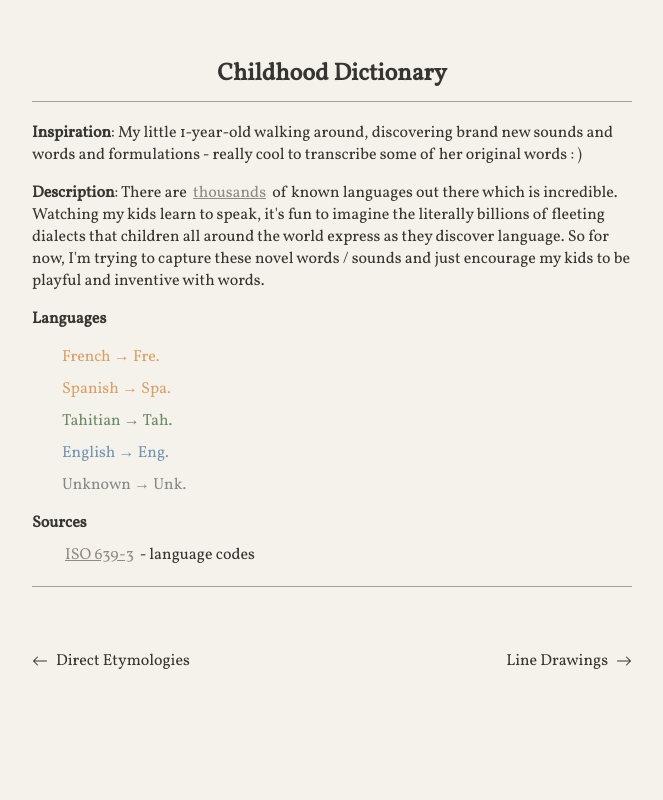
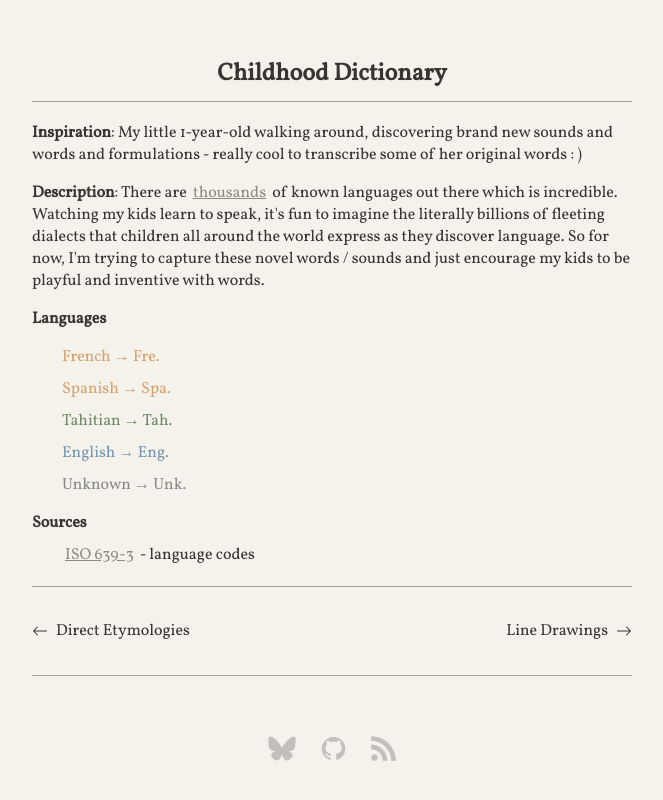
Before and after one commit to arbourtrary/arbourtrary.github.io, a SvelteKit app: page /sketches/childhood-dictionary in a window 1280 px wide. Shown: the part 808-1608 px from the top of the page, without its empty margins (308-971 px from the left). Before the commit the page ends 1543 px from the top, so only its background shows below. Built offline with nearby package versions, Linux system fonts and the light colour scheme; a web font is replaced by a local one.

Commit message:
Adding footer to writings / sketches

```diff
--- /dev/null
+++ b/src/components/Footer.svelte
@@ -0,0 +1,61 @@
+<script>
+	export let maxWidth = 600;
+</script>
+
+<footer style={`max-width: ${maxWidth}px;`}>
+    <a
+        class="logo"
+        aria-label="arbourtrary link to bluesky"
+        href="https://bsky.app/profile/arbourtrary.com"
+        target="_blank"
+    >
+        <img class="bluesky" width="100" height="90" loading="lazy" src="/images/bluesky.png" alt="bluesky logo"/>
+    </a>
+    <a
+        class="logo github"
+        aria-label="arbourtrary link to github"
+        href="https://github.com/arbourtrary"
+        target="_blank"
+    >
+        <img class="github" width="100" height="100" loading="lazy" src="/images/github.png" alt="github logo"/>
+    </a>
+    <a
+        class="logo"
+        aria-label="arbourtrary link to rss feed"
+        href="https://arbourtrary.com/feed/rss"
+        target="_blank"
+    >
+        <img class="rss" width="100" height="100" loading="lazy" src="/images/rss.png" alt="rss logo">
+    </a>
+</footer>
+
+<style>
+	footer {
+		display: flex;
+		flex-direction: row;
+		gap: 25px;
+		justify-content: center;
+		align-items: center;
+		border-top: 1px solid var(--color-3);
+		margin: 30px auto;
+		padding-top: 60px;
+		margin-bottom: 60px;
+	}
+	footer img {
+		height: 25px;
+		width: auto;
+		filter: brightness(0) grayscale(1);
+		opacity: 0.2;
+		transition: opacity 200ms ease;
+	}
+	footer a:hover img {
+		filter: brightness(0);
+		opacity: 0.8;
+	}
+	@media only screen and (max-width: 640px) {
+		footer {
+			margin: 30px 20px;
+			margin-bottom: 60px;
+		}
+	}
+</style>
--- a/src/routes/sketches/[slug]/+page.svelte
+++ b/src/routes/sketches/[slug]/+page.svelte
@@ -1,6 +1,8 @@
 <script>
     import { onMount } from 'svelte';
     import { clamp } from "../../../utils/math.js"
+
+    import Footer from '../../../components/Footer.svelte';
 
     // TODO: Need to figure out dynamic import or better page templating?
     import CoalescingText from '../../../components/CoalescingText.svelte';
@@ -131,6 +133,8 @@
     {/if}
 </div>
 
+<Footer/>
+
 <style>
     :global(:root) {
 
@@ -141,7 +145,7 @@
         border-bottom: 1px solid var(--color-3);
         padding: 20px 0;
         margin: 0 auto;
-        margin-bottom: 60px;
+        margin-bottom: 30px;
     }
     :global(.notes h2) {
         color: var(--color-1);
@@ -334,7 +338,7 @@
         align-items: center;
         justify-content: space-between;
         margin: 0 auto;
-        margin-bottom: 60px;
+        margin-bottom: 30px;
         max-width: 600px;
     }
     .more a {
@@ -359,7 +363,7 @@
     @media only screen and (max-width: 640px) {
         :global(.notes), .more {
             margin: 0 20px;
-            margin-bottom: 60px;
+            margin-bottom: 30px;
         }
     }
     @media only screen and (max-width: 600px) {
--- a/src/routes/writings/[slug]/+page.svelte
+++ b/src/routes/writings/[slug]/+page.svelte
@@ -2,6 +2,8 @@
     import { marked } from "marked";
     import { onMount } from 'svelte';
     import { clamp, mapToUnitRange } from '../../../utils/math.js';
+    import Footer from '../../../components/Footer.svelte';
+
     export let data;
 
     let scrollY = 0;
@@ -148,6 +150,7 @@
         </a>
     {/if}
 </div>
+<Footer/>
 
 <style>
     :global(:root) {
@@ -306,9 +309,9 @@
         justify-content: space-between;
         margin: 0 auto;
         max-width: 600px;
-        margin-bottom: 60px;
+        margin-bottom: 30px;
         margin-top: 30px;
-        padding-top: 60px;
+        padding-top: 30px;
         border-top: 1px solid var(--color-3);
     }
     .more a {
@@ -334,7 +337,7 @@
     @media only screen and (max-width: 640px) {
         :global(.notes), .more {
             margin: 0 20px;
-            margin-bottom: 60px;
+            margin-bottom: 30px;
         }
     }
     @media only screen and (max-width: 600px) {
```
